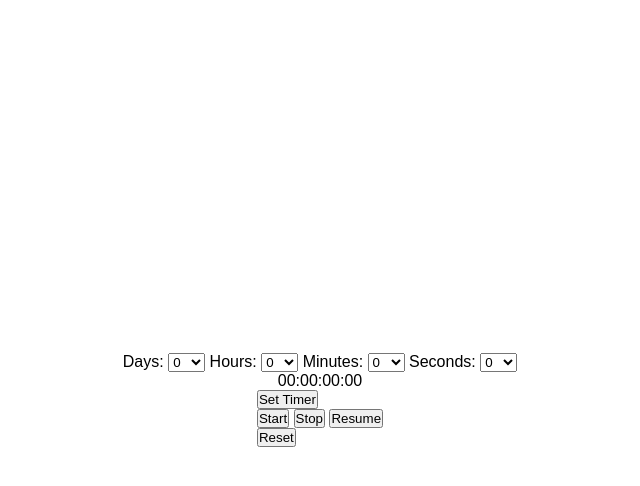
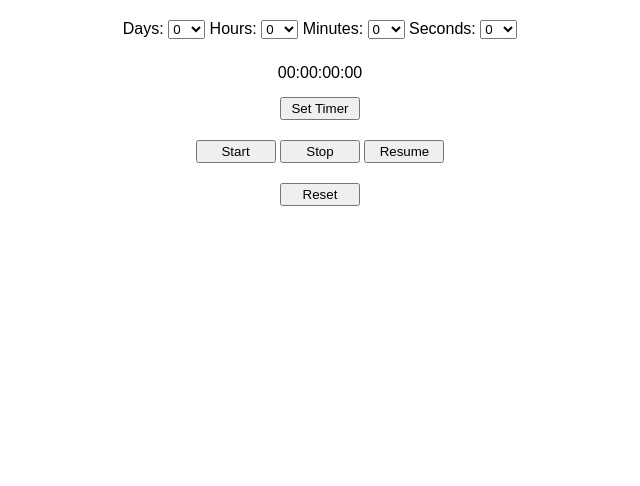
Before and after one commit to 0virusdetect/countdown, a plain HTML site: page index.html in a window 1280 px wide. Shown: the whole page, without its empty margins (320-960 px from the left). Drawn offline with Linux system fonts and the light colour scheme.

Commit message:
Update style.css

```diff
--- a/style.css
+++ b/style.css
@@ -8,27 +8,18 @@ body {
 display: flex;
 flex-direction: column;
 align-items: center;
-    justify-content: center;
-    height: 100vh;
-    margin: 0;
 }
-    .timer {
-    font-size: 2em;
-    margin: 20px 0px;
+.main{
+    margin: 20px 0;
 }
-    .controls button {
-    margin: 5px;
-    padding: 6px 0px;
-    width: 90px;
-    border-radius: 6px;
-    font-size: 1em;
-    border: none;
-    border: 1px solid rgb(139, 133, 133);
+#timerDisplay{
+    margin: 5px 0;
 }
-    .inputs input {
-    margin: 5px;
-    padding: 10px;
-    font-size: 1em;
-    width: 60px;
+.buttons{
     text-align: center;
 }
+.buttons button{
+    width: 80px;
+    margin: 10px 0;
+    padding: 2px 0;
+}
```
Lines whose indentation alone changed are shown as unchanged.
